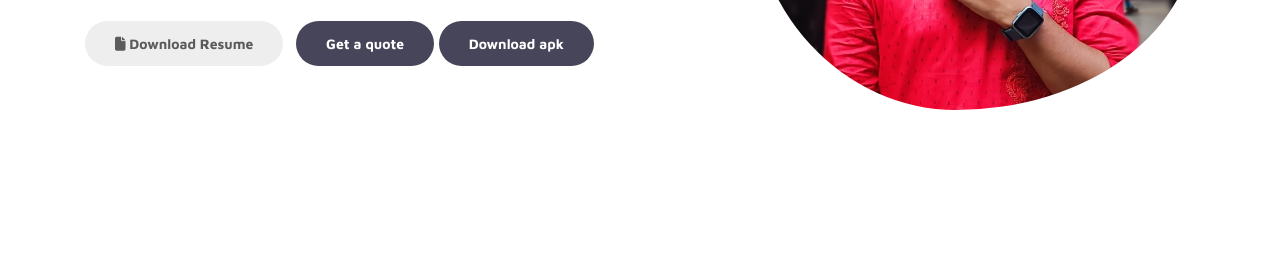
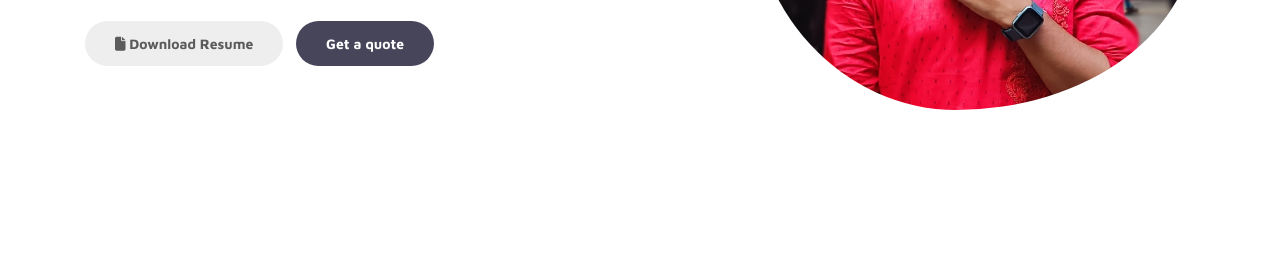
Before and after one commit to adhikari-amit/adhikari-amit.github.io, a plain HTML site: page index.html in a window 1280 px wide. Shown: the part 533-800 px from the top of the page. Drawn offline with nearby package versions, Linux system fonts and the light colour scheme.

Commit message:
Apk removed

```diff
--- a/index.html
+++ b/index.html
@@ -126,8 +126,7 @@
             <div class="custom-btn-group mt-4"><a href="./assets/resume/CV06.pdf" class="btn mr-lg-2 custom-btn"
                 target="_blank"><i class="fa-solid fa-file"></i> Download Resume</a> <a href="#contact"
                 class="btn custom-btn custom-btn-bg custom-btn-link">Get a quote</a>
-                <a href="./assets/app-release.apk"
-                class="btn custom-btn custom-btn-bg custom-btn-link">Download apk</a>
+
               </div>
           </div>
         </div>
```
